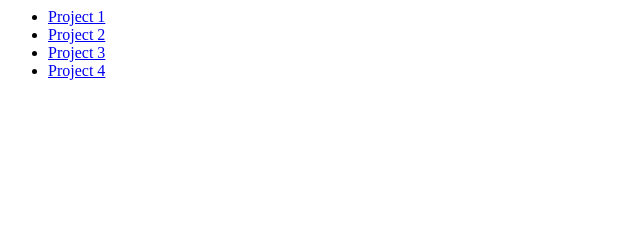
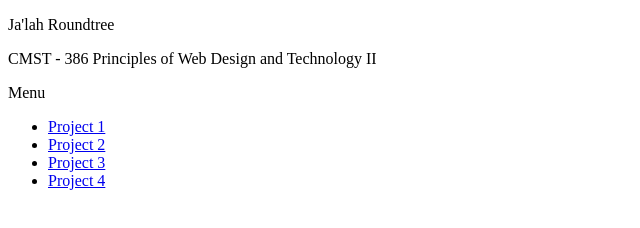
Before and after one commit to jalahroundt/cmst386, a plain HTML site: page index.html in a window 1280 px wide. Shown: the whole page, without its empty margins (0-640 px from the left). Drawn offline with Linux system fonts and the light colour scheme.

Commit message:
Update index.html

```diff
--- a/index.html
+++ b/index.html
@@ -1,6 +1,25 @@
-<ul>
-  <li><a href="/Project1/index.html">Project 1</a></li>
-  <li><a href="/Project2/index.html">Project 2</a></li>
-  <li><a href="/Project3/index.html">Project 3</a></li>
-  <li><a href="/Project4/index.html">Project 4</a></li>
-</ul>
+<!DOCTYPE html>
+<html lang="en">
+<head>
+    <meta charset="UTF-8">
+    <meta http-equiv="X-UA-Compatible" content="IE=edge">
+    <meta name="viewport" content="width=device-width, initial-scale=1.0">
+    <link rel="stylesheet" href="style.css">
+    <title>CMST-386 Projects</title>
+</head>
+<body>
+
+<div class="menu-container">
+    <p id="my-name">Ja'lah Roundtree</p>
+    <p id="class-name">CMST - 386 Principles of Web Design and Technology II</p>
+    <p class="subtitle-text">Menu</p>
+    <ul class="menu-items">
+        <li><a href="/Project1/index.html">Project 1</a></li>
+        <li><a href="/Project2/index.html">Project 2</a></li>
+        <li><a href="/Project3/index.html">Project 3</a></li>
+        <li><a href="/Project4/index.html">Project 4</a></li>
+    </ul>
+</div>
+
+</body>
+</html>
```
